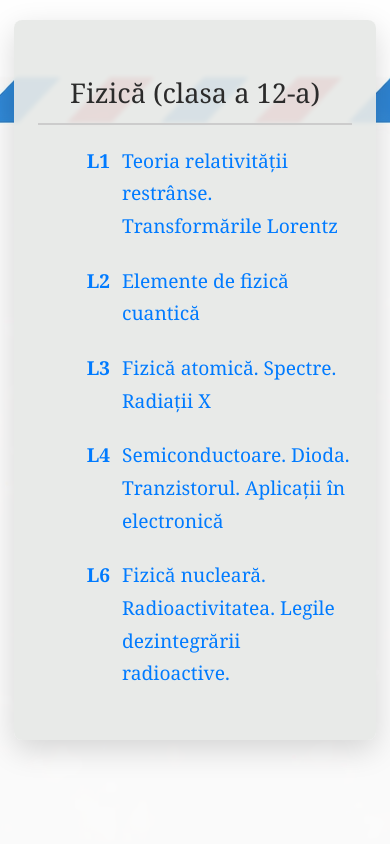
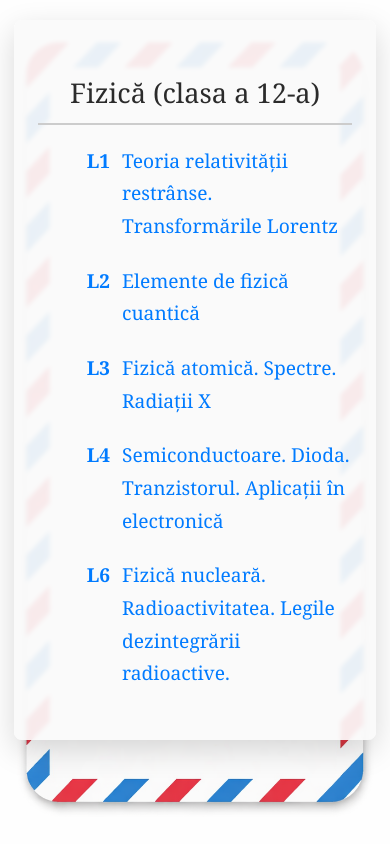
Before and after one commit to Alexandru-Danesc/clasa-a-12-a-fizica, a plain HTML site: page index.html in a window 390 px wide. Drawn offline with Linux system fonts and the light colour scheme.

Commit message:
Update index.html

```diff
--- a/index.html
+++ b/index.html
@@ -107,7 +107,7 @@
       font-size: 15px;
       padding: 0 14px;
     background-image: url("mobile.png");
-    background-size: auto;
+    background-size: cover;
     background-repeat: no-repeat;
     background-position: center top;
     background-attachment: fixed;
@@ -118,7 +118,7 @@
     }
 
     .content-panel {
-  background: rgba(230, 233, 230, 0.92);
+  background: rgba(250, 250, 250, 0.92);
  }
 
     .underline {
```
